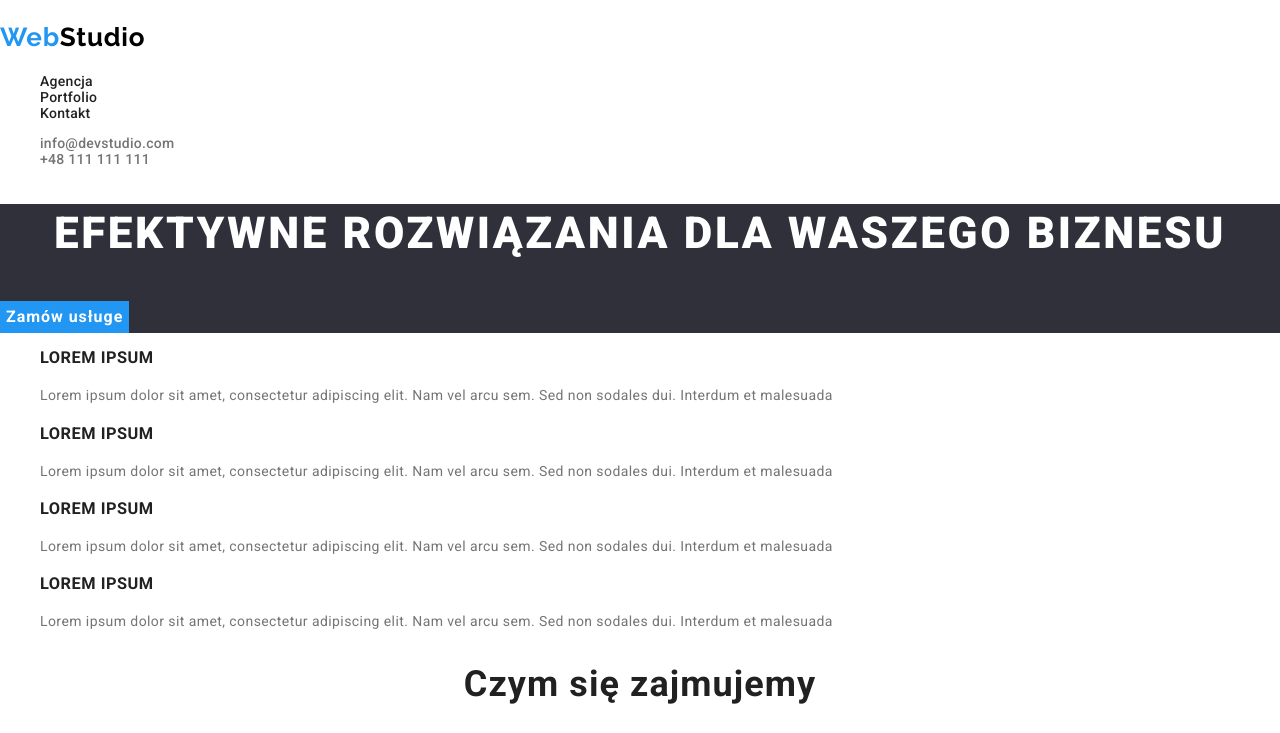
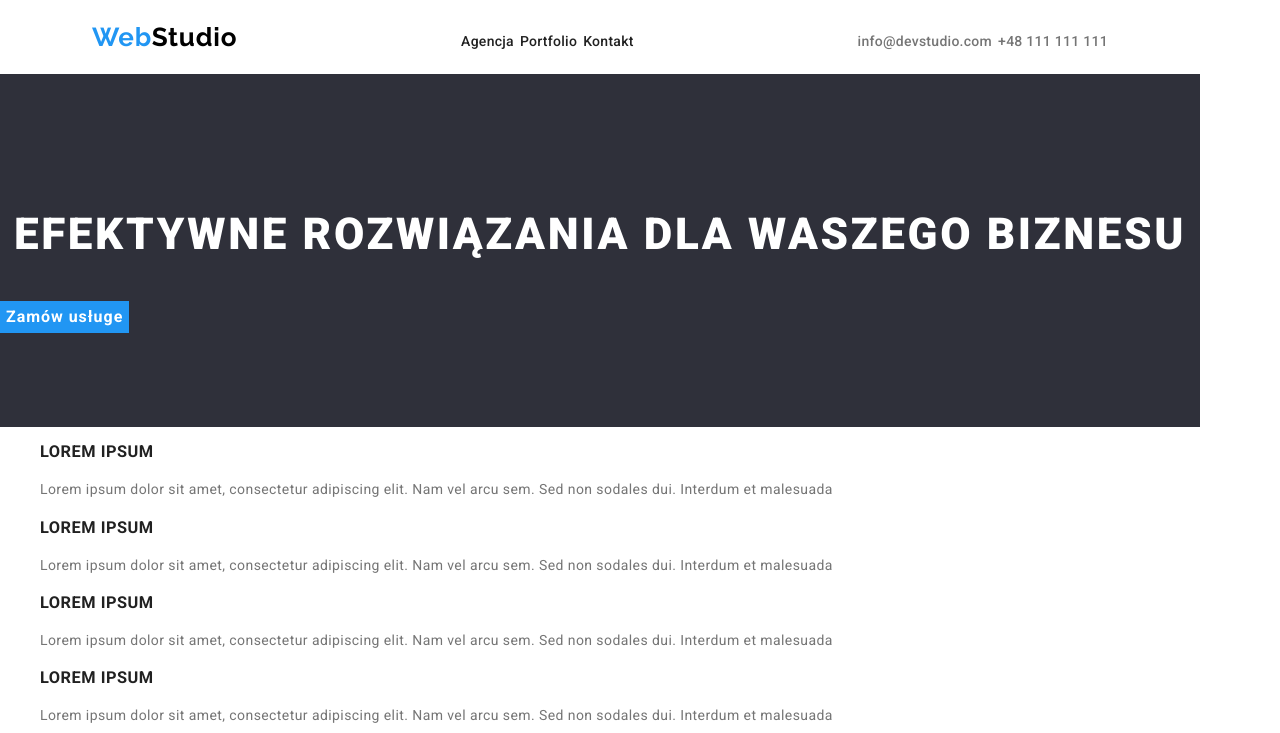
Before and after one commit to MateuszWoj-bit/goit-markup-hw-03-, a plain HTML site: page index.html in a window 1280 px wide. Shown: the top 733 px of the page. Drawn offline with nearby package versions, Linux system fonts and the light colour scheme.

Commit message:
header index

```diff
--- a/css/styles.css
+++ b/css/styles.css
@@ -9,12 +9,38 @@
   --panetone-color: #2f303a;
 }
 
+.container {
+  width: 1200px;
+}
+
+.section {
+  padding-top: 94px;
+  padding-bottom: 94px;
+}
+
+.menu {
+  display: flex;
+  flex-direction: row;
+  align-items: baseline;
+  justify-content: space-around;
+}
+
+.navigation {
+  display: flex;
+  flex-basis: auto;
+}
+
+.contact {
+  display: flex;
+}
+
 body {
   font-family: 'Roboto', 'Raleway', sans-serif;
   color: var(--site-color);
 }
 a {
   text-decoration: none;
+  margin: 0 3px;
 }
 ul {
   list-style-type: none;
@@ -55,8 +81,8 @@ li .link:focus {
 .our-team {
   background: var(--grey-background-color);
 }
-.header,
-.footer {
+main .section,
+footer .section {
   background: var(--panetone-color);
 }
 .features-list {
@@ -73,7 +99,7 @@ li .link:focus {
   line-height: 1.71;
   color: var(--grey-color);
 }
-.header > h2 {
+main .section > h2 {
   font-weight: 900;
   font-size: 44px;
   line-height: 1.36;
@@ -81,7 +107,7 @@ li .link:focus {
   letter-spacing: 0.06em;
   text-transform: uppercase;
 }
-.header > button {
+main .section > button {
   font-weight: 700;
   font-size: 16px;
   line-height: 1.88;
--- a/index.html
+++ b/index.html
@@ -18,7 +18,7 @@
     />
   </head>
   <body>
-    <header>
+    <header class="container">
       <section class="menu">
         <h1 class="logo">
           <a href="./index.html" class="link"><span class="blue">Web</span>Studio</a>
@@ -36,8 +36,8 @@
         </ul>
       </section>
     </header>
-    <main>
-      <section class="header">
+    <main class="container">
+      <section class="section">
         <h2 class="white">Efektywne rozwiązania dla waszego biznesu</h2>
         <button type="button">Zamów usługe</button>
       </section>
@@ -162,7 +162,8 @@
         </div>
       </section>
     </main>
-    <footer class="footer">
+    <footer class="container">
+      <section class="section">
         <h2 class="footer-logo">
           <a href="./index.html" class="link"
             ><span class="blue">Web</span><span class="white">Studio</span></a
@@ -175,6 +176,7 @@
             <li><a href="tel:+48111111111" class="link-footer">+48 111 111 111</a></li>
           </ul>
         </address>
+      </section>
     </footer>
   </body>
 </html>
```
Also changed, not shown: portfolio.html (+4 -4 lines). Lines whose indentation alone changed are shown as unchanged.
